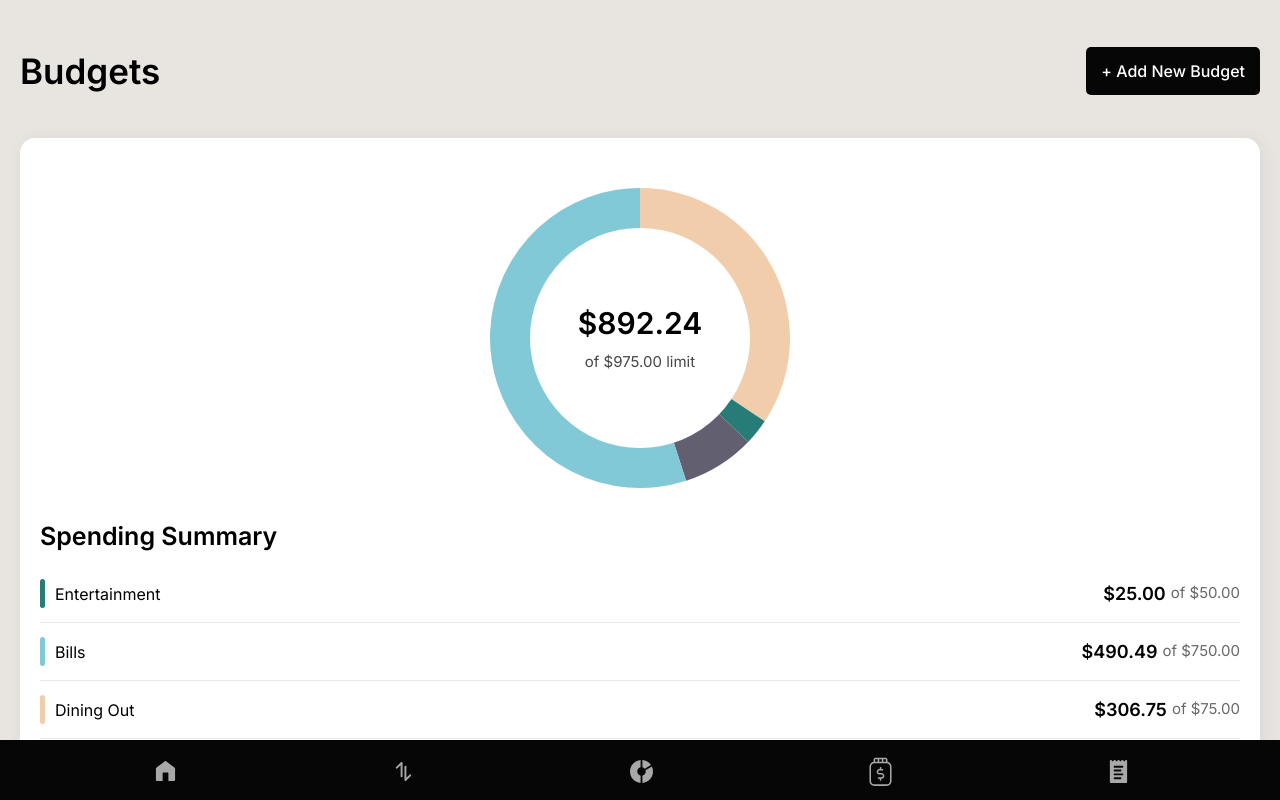
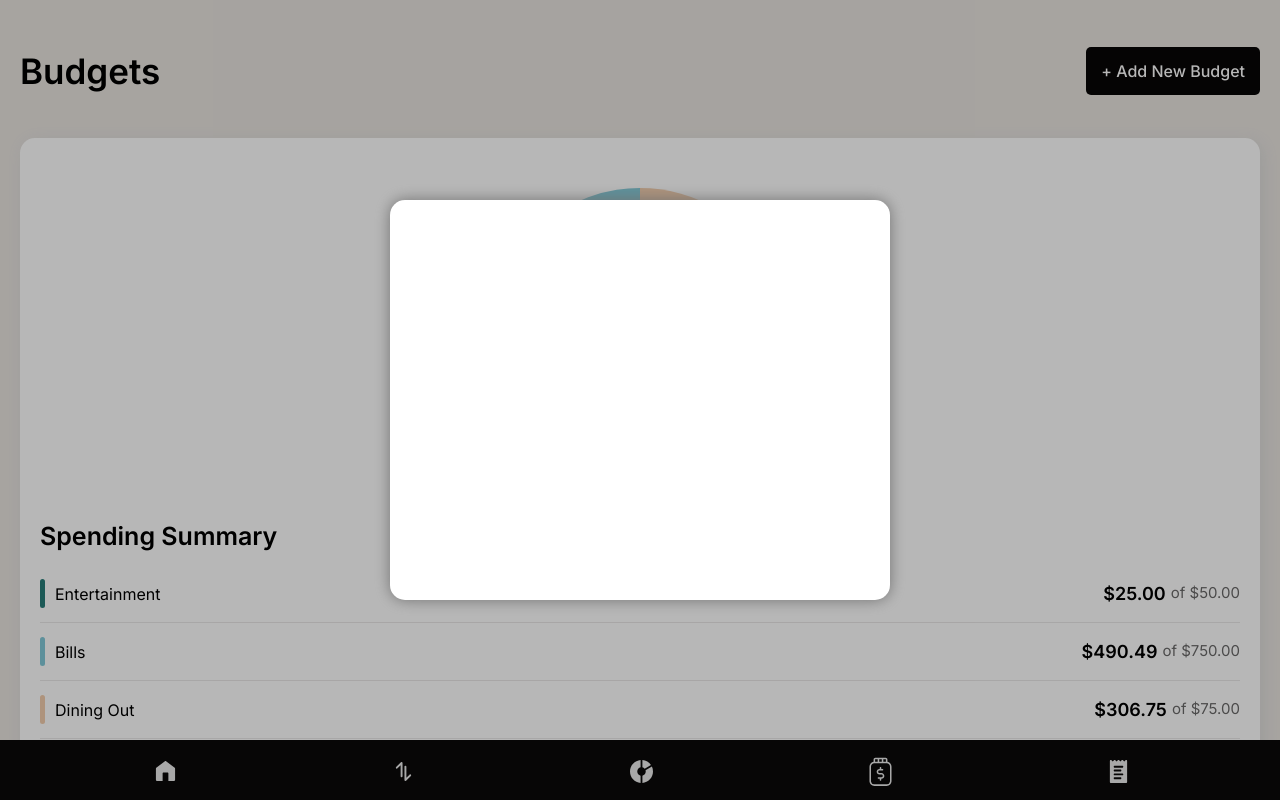
Before and after one commit to Alen-Gebles/vaulta-finance-app, a Next.js app: page /path/budgets in a window 1280 px wide. Shown: the top 800 px of the page. Built offline with nearby package versions, Linux system fonts and the light colour scheme.

Commit message:
added module popup

```diff
--- a/app/path/budgets/budgets.css
+++ b/app/path/budgets/budgets.css
@@ -300,6 +300,36 @@
   color: #696868;
   font-size: 14px;
 }
+
+/*/////////////NEW BUDGET/////////////////*/
+  .dimScreen{
+    position: fixed;
+    top: 50%;
+    left: 50%;
+    transform: translate(-50%, -50%);
+    width: 10000px;
+    height: 10000px;
+    background-color: #00000048 !important;
+    z-index: 1000;
+    pointer-events: none;
+    transition: 300ms;
+  }
+  .newBudget{
+    position: fixed;
+    top: 50%;
+    left: 50%;
+    transform: translate(-50%, -50%);
+    width: 100%;
+    max-width: 500px;
+    min-height: 400px;
+    height: fit-content;
+    background-color: white;
+    z-index: 200000;
+    border-radius: 15px;
+    box-shadow: 0px 0px 15px rgb(114, 114, 114);
+    transition: 300ms;
+  }
+
 /*//////////////////////////*/
 
 @media (max-width: 1324px){
--- a/app/path/budgets/page.jsx
+++ b/app/path/budgets/page.jsx
@@ -7,6 +7,7 @@ export default function Page() {
   const [data, setData] = useState(null);
   const [activePopup, setActivePopup] = useState(null);
   const [categories, setCategories] = useState([]);
+  const [catInput, setCatInput] = useState(true)
 
   useEffect(() => {
     const fetchData = async () => {
@@ -15,7 +16,6 @@ export default function Page() {
         const jsonData = await response.json();
         setData(jsonData);
 
-        // Initialize categories
         updateCategories(jsonData);
       } catch (error) {
         console.error('Error fetching the JSON file', error);
@@ -84,11 +84,23 @@ export default function Page() {
       .filter((transaction) => transaction.category === category)
       .slice(0, 3);
 
+  /*///////////////INPUT MODULE//////////////////////*/
+    const toggleModule = () => {
+      setCatInput(prevState => !prevState);
+    };
+
+  /*/////////////////////////////////////////////////*/
+
   return (
     <section className="budgetSection">
+      <div className={`dimScreen ${!catInput ? 'opacity-0' : 'opacity-100'}`}>
+          <div className={`newBudget ${!catInput ? 'opacity-0' : 'opacity-100'}`}></div>
+      </div>
+
+
       <div className="budgetTopRow">
         <h1>Budgets</h1>
-        <button>+ Add New Budget</button>
+        <button onClick={() => toggleModule()}>+ Add New Budget</button>
       </div>
 
       <div className="budgetHolder">
```
